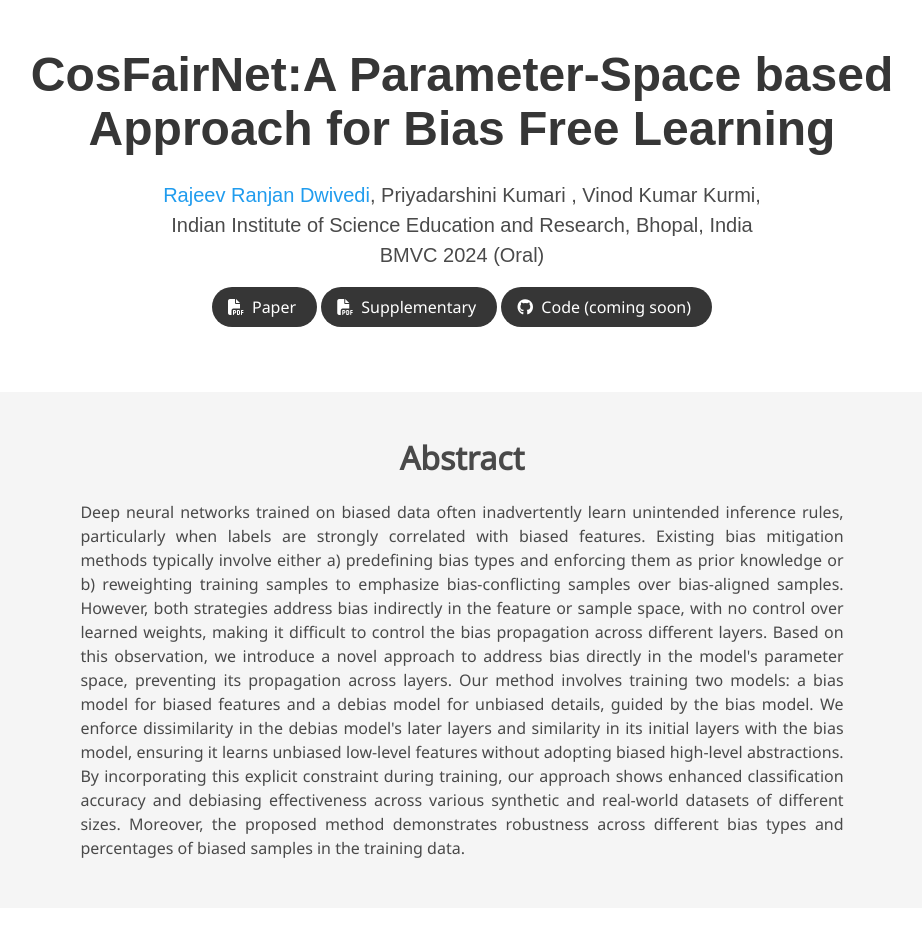
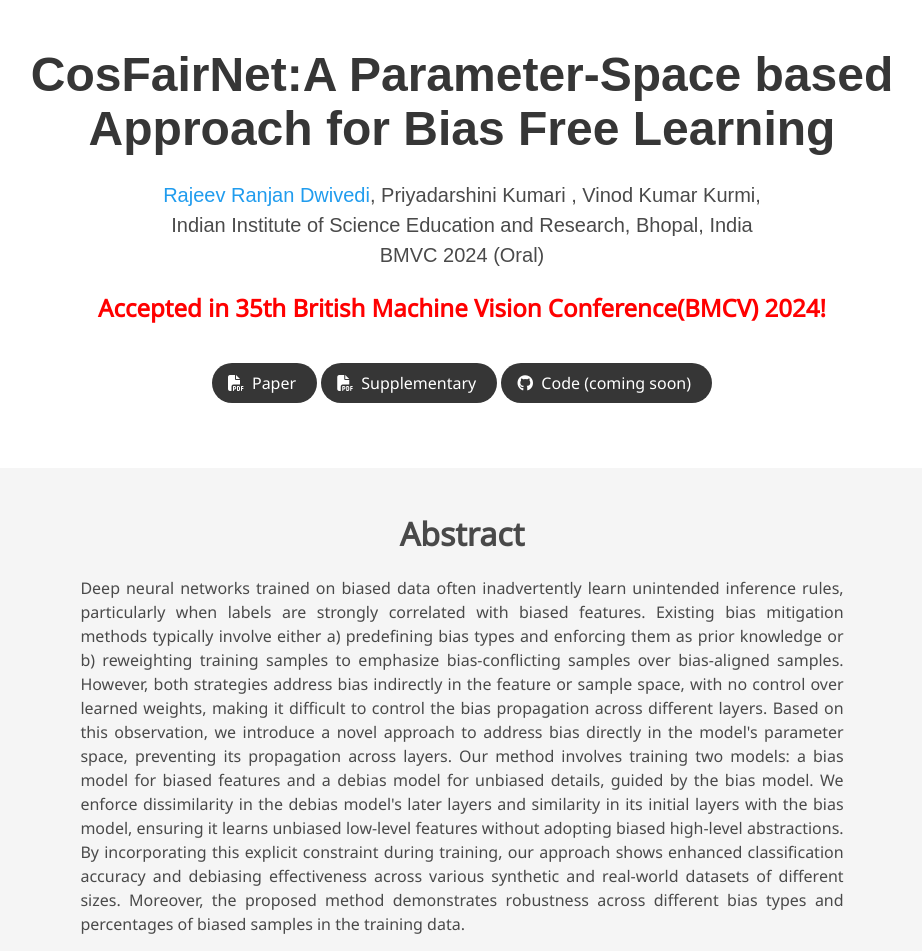
Before and after one commit to VisDomLab/CosFairNet, a plain HTML site: page index.html in a window 1280 px wide. Shown: the top 951 px of the page, without its empty margins (178-1100 px from the left). Drawn offline with nearby package versions, Linux system fonts and the light colour scheme; some icons are missing; a web font is replaced by a local one.

Commit message:
Update index.html

```diff
--- a/index.html
+++ b/index.html
@@ -43,6 +43,9 @@
 
                   <div class="is-size-5 publication-authors">
                     <span class="author-block">Indian Institute of Science Education and Research, Bhopal, India <br>BMVC 2024 (Oral)</span>
+                  </div>
+                  <div class="headlinedd">
+                      Accepted in 35th British Machine Vision Conference(BMCV) 2024!
                   </div>
 
                   <div class="column has-text-centered">
```
